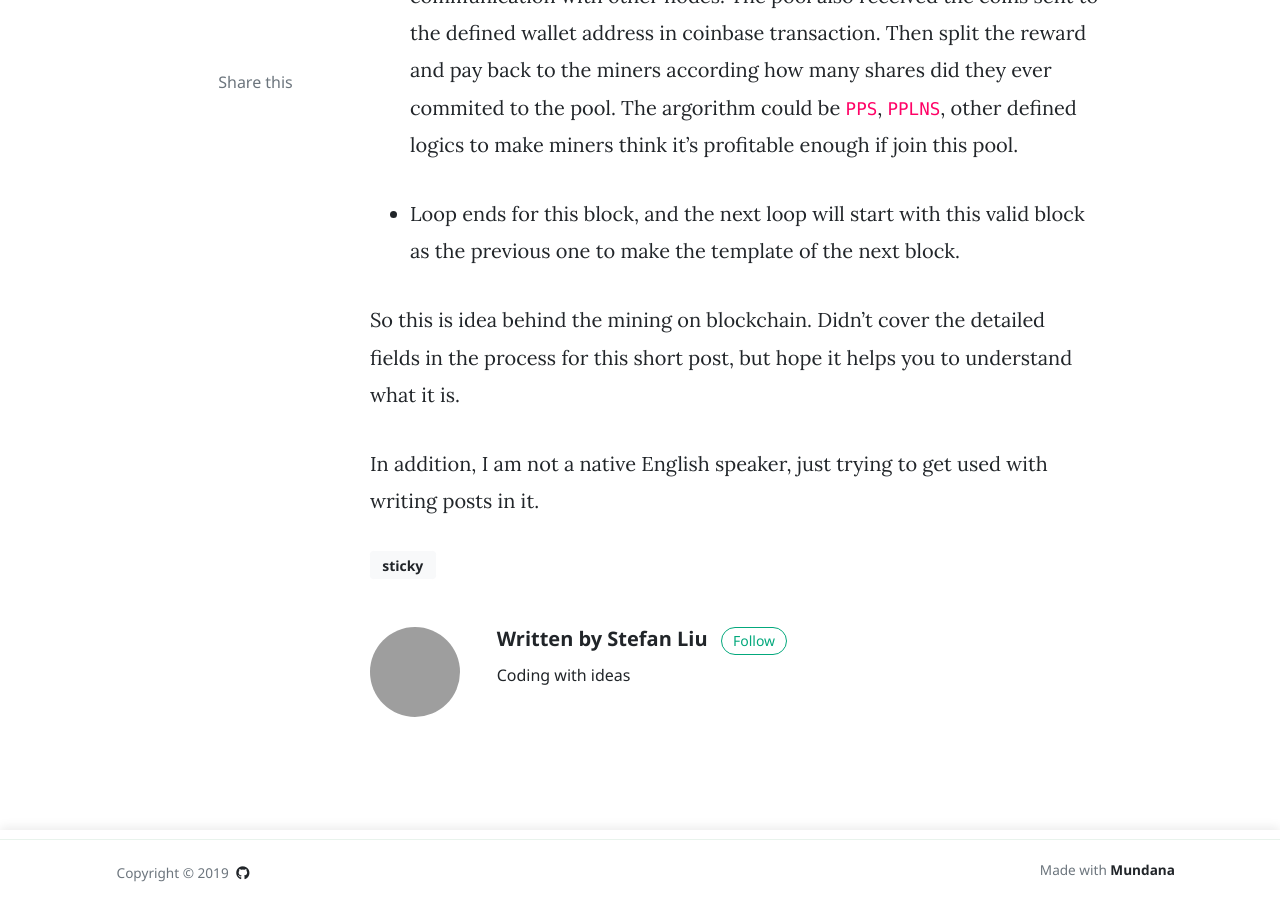
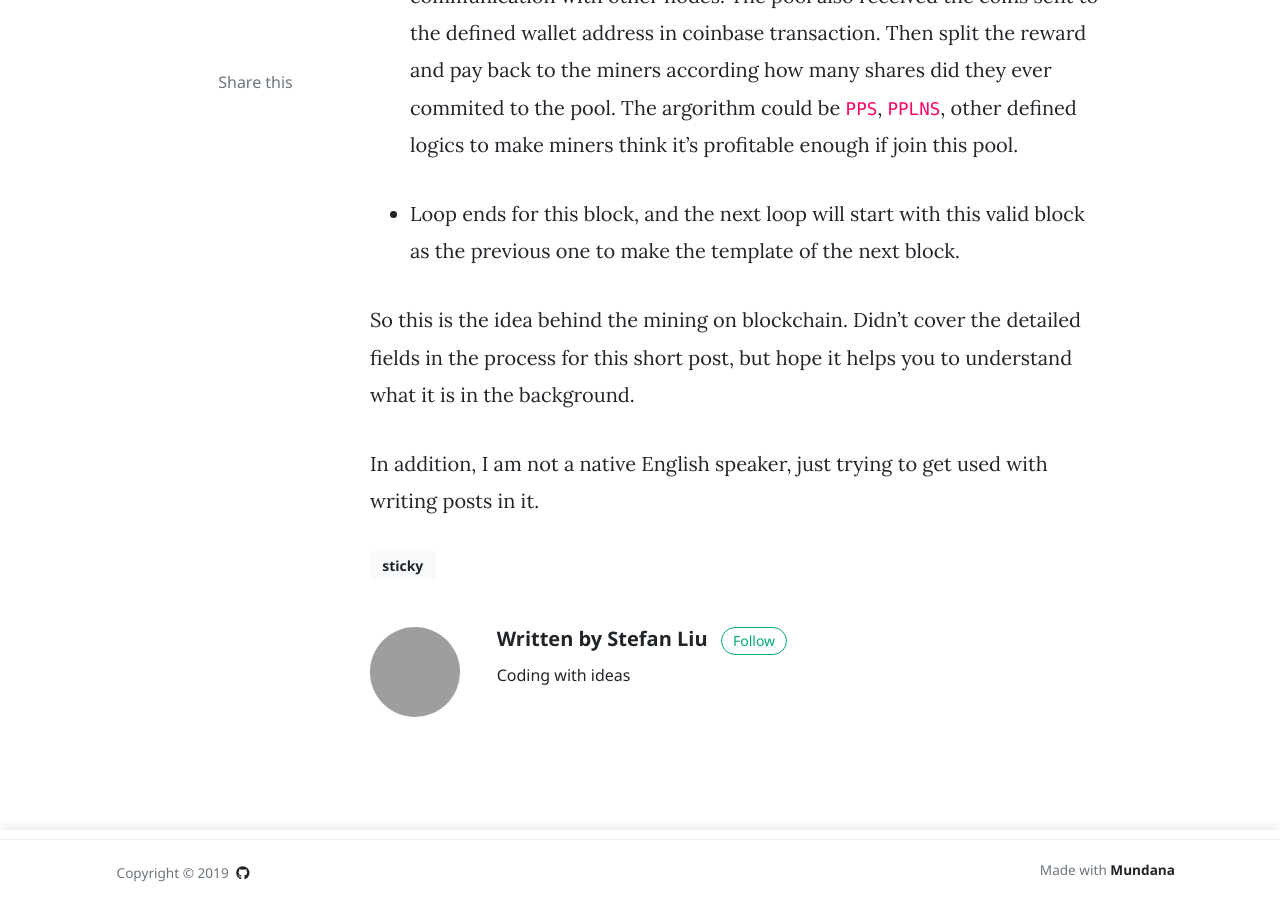
Before and after one commit to devfans/devfans.github.io, a Jekyll site: the page built from _posts/2019-05-24-bitcoin-mining-with-stratum-miners.md, in a window 1280 px wide and 900 px high, scrolled down 2689 px. Built offline with Jekyll 4.4.1, drawn with Linux system fonts in a browser that asks for light colours; nearby versions of some CDN libraries; comment, search, counter and statistics services are not loaded; grey boxes are pictures that could not be loaded.

Commit message:
Update 2019-05-24-bitcoin-mining-with-stratum-miners.md

```diff
--- a/_posts/2019-05-24-bitcoin-mining-with-stratum-miners.md
+++ b/_posts/2019-05-24-bitcoin-mining-with-stratum-miners.md
@@ -43,6 +43,6 @@ coinbasevalue: 1335905154
 
 + Loop ends for this block, and the next loop will start with this valid block as the previous one to make the template of the next block.
 
-So this is idea behind the mining on blockchain. Didn't cover the detailed fields in the process for this short post, but hope it helps you to understand what it is.
+So this is the idea behind the mining on blockchain. Didn't cover the detailed fields in the process for this short post, but hope it helps you to understand what it is in the background.
 
 In addition, I am not a native English speaker, just trying to get used with writing posts in it.
```
